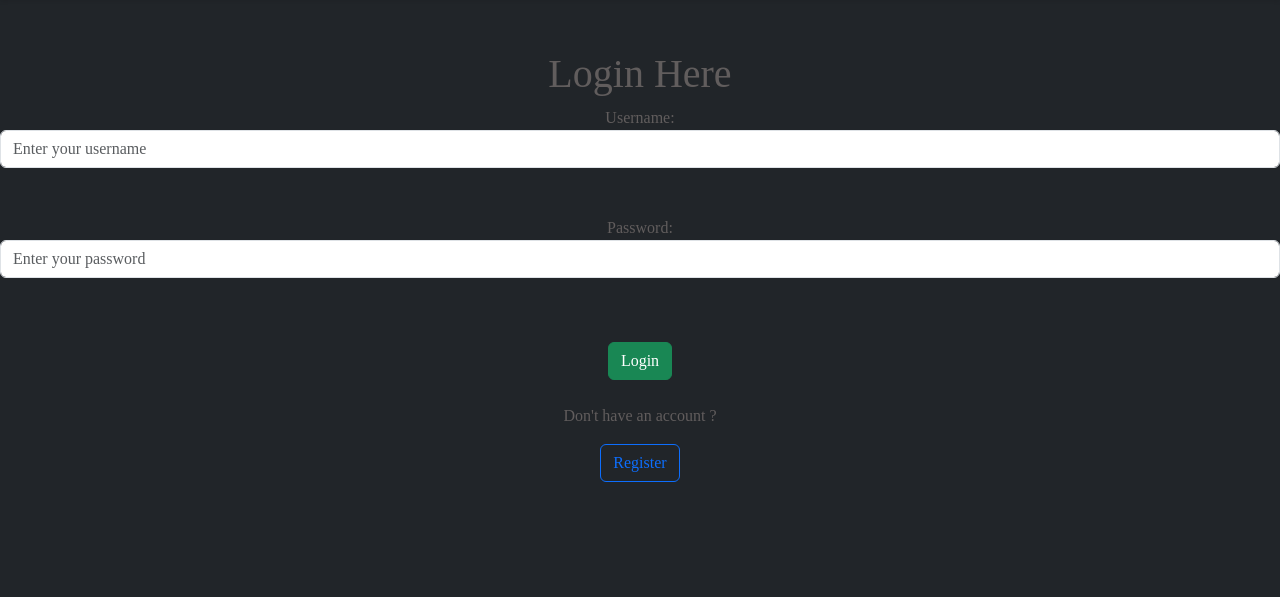
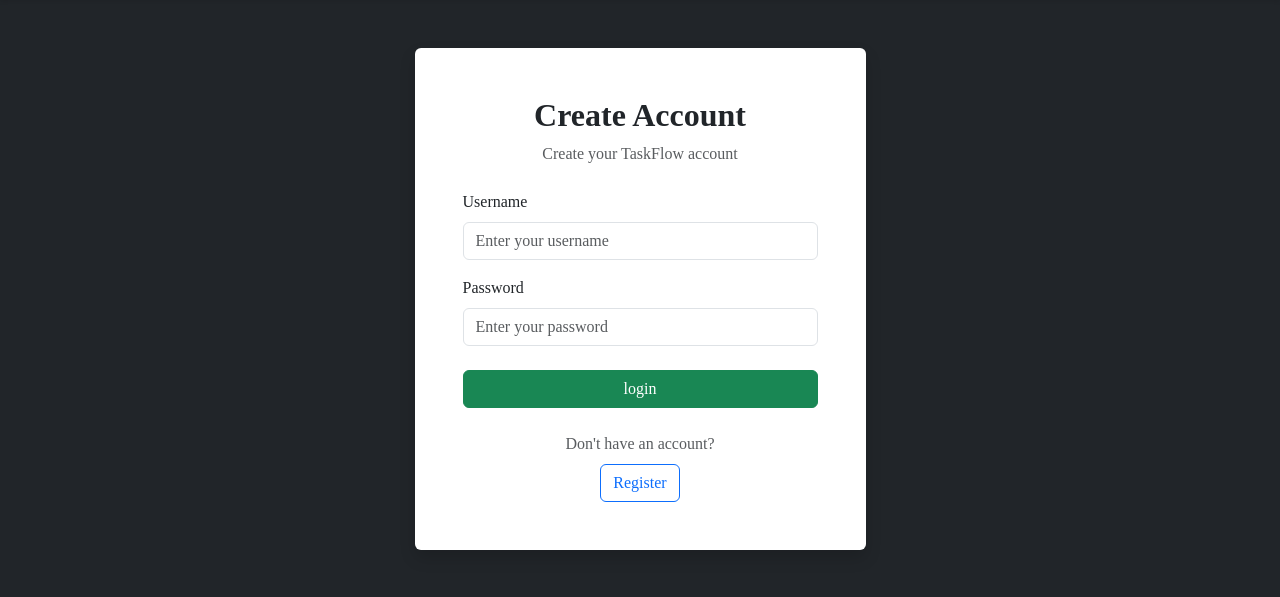
Before and after one commit to Brij-Ai/TaskFlow-toDO-Django, a Django app: page /login/ in a window 1280 px wide. Shown: the part 56-653 px from the top of the page. Run offline with Django 5.2, Linux system fonts and the light colour scheme; parts of the project's set-up code (start-up, migrations or seed data) failed here and were passed over.

Commit message:
Refactor login template: enhance layout with Bootstrap styling and improve structure

```diff
--- a/taskFlow/tasks/templates/tasks/login.html
+++ b/taskFlow/tasks/templates/tasks/login.html
@@ -3,25 +3,106 @@
 {% block title %}Login{% endblock %}
 
 {% block content %}
-    <div style = 'text-align:center; margin-top:50px'>
-        <h1>Login Here</h1>
-        <form method = 'POST'>
-            {% csrf_token %}
-                <div class = "form-floatformating mb-3">
-                    <label>Username:</label>
-                    <br>
-                    <input type="text" name = 'username' placeholder = 'Enter your username' class = 'form-control' required>
-                    <br>
-                    <br>
-                    <label>Password:</label>
-                    <br>
-                    <input type="password" name = 'password' placeholder = 'Enter your password' class = 'form-control' required>
+
+<div class="container py-5">
+
+    <div class="row justify-content-center">
+
+        <div class="col-12 col-sm-10 col-md-6 col-lg-5">
+
+            <div class="card shadow border-0">
+
+                <!-- Header -->
+                <div class="card-body p-4 p-md-5">
+
+                    <div class="text-center mb-4">
+                        <h2 class="fw-bold">Create Account</h2>
+                        <p class="text-muted mb-0">
+                            Create your TaskFlow account
+                        </p>
+                    </div>
+
+
+                    <!-- Registration Form -->
+                    <form method="POST">
+
+                        {% csrf_token %}
+
+                        <!-- Username -->
+                        <div class="mb-3">
+
+                            <label for="username" class="form-label">
+                                Username
+                            </label>
+
+                            <input
+                                type="text"
+                                id="username"
+                                name="username"
+                                class="form-control"
+                                placeholder="Enter your username"
+                                required
+                            >
+
+                        </div>
+
+
+                        <!-- Password -->
+                        <div class="mb-4">
+
+                            <label for="password" class="form-label">
+                                Password
+                            </label>
+
+                            <input
+                                type="password"
+                                id="password"
+                                name="password"
+                                class="form-control"
+                                placeholder="Enter your password"
+                                required
+                            >
+
+                        </div>
+
+
+                        <!-- Login Button -->
+                        <div class="d-grid">
+
+                            <button
+                                type="submit"
+                                class="btn btn-success">
+                                login
+                            </button>
+
+                        </div>
+
+                    </form>
+
+
+                    <!-- Register Link -->
+                    <div class="text-center mt-4">
+
+                        <p class="text-muted mb-2">
+                            Don't have an account?
+                        </p >
+
+                        <a
+                            href="{% url 'register' %}"
+                            class="btn btn-outline-primary">
+                            Register
+                        </a>
+
+                    </div>
+
                 </div>
-            <br><br>
-            <button type = 'submit' {% url 'home' %} class = 'btn btn-success'>Login</button>
-        </form>
-        <br>
-        <p>Don't have an account ?</p>
-        <a href="{% url 'register' %}" class = 'btn btn-outline-primary'>Register</a>
+
+            </div>
+
+        </div>
+
     </div>
+
+</div>
+
 {% endblock %}
```
